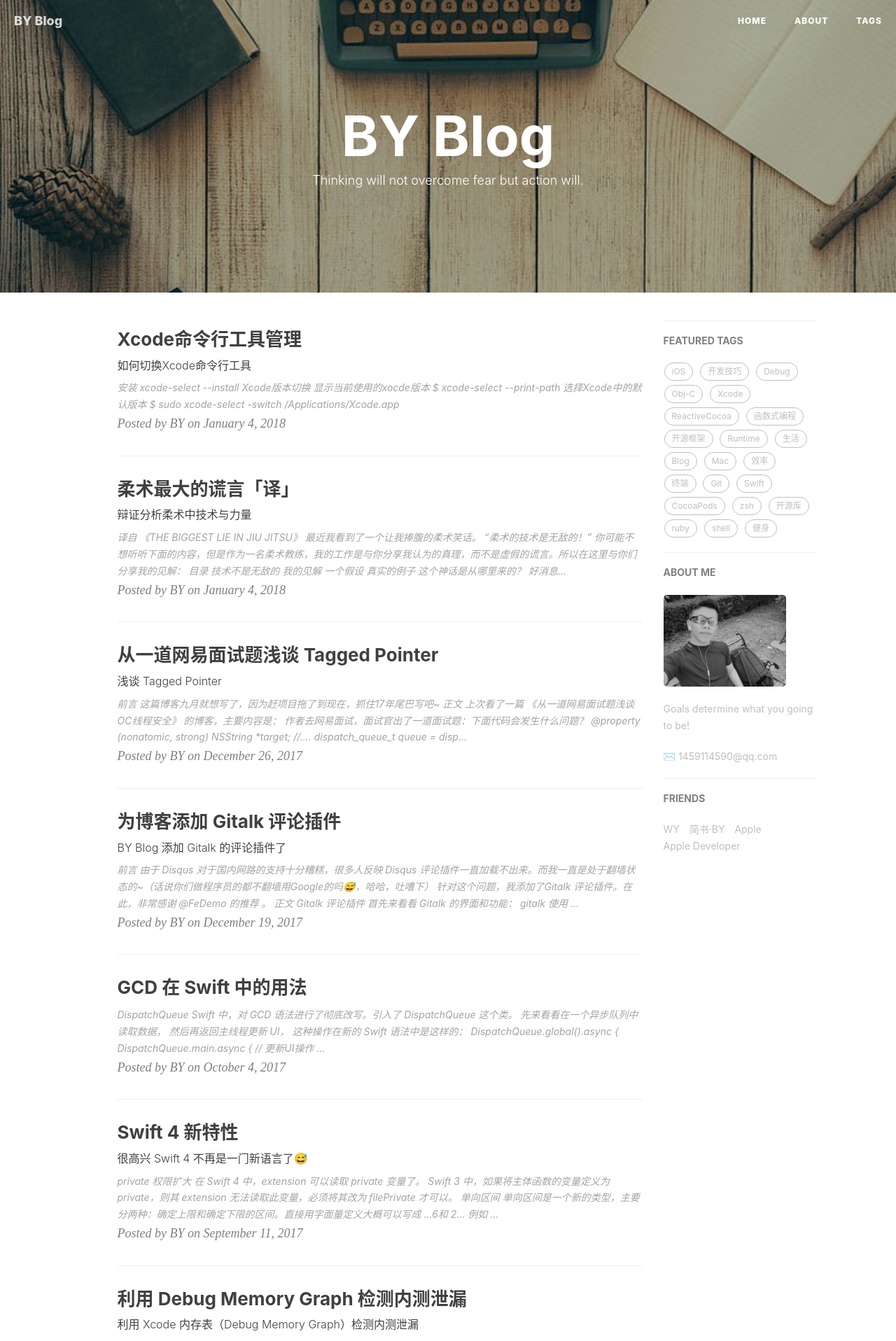
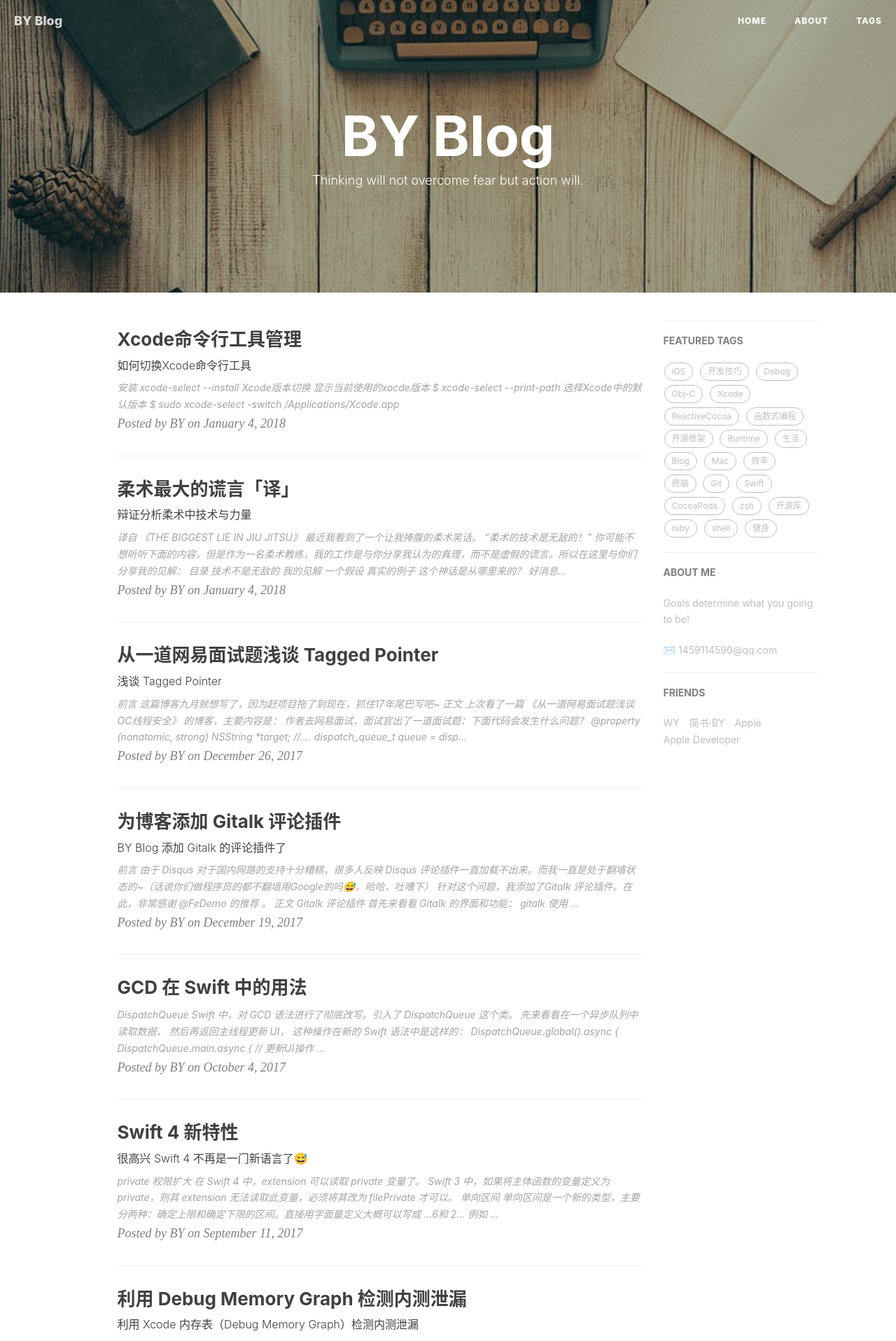
Before and after one commit to Thanos1459/Thanos1459.github.io, a Jekyll site: the page built from index.html, in a window 1280 px wide. Shown: the top 1916 px of the page at 70% size. Built offline with Jekyll 4.4.1, drawn with Linux system fonts in a browser that asks for light colours; nearby versions of some CDN libraries; the list of posts is cut into pages by our own code; comment, search, counter and statistics services are not loaded.

Commit message:
Update _config.yml

```diff
--- a/_config.yml
+++ b/_config.yml
@@ -12,7 +12,7 @@ github_repo: "https://github.com/cropwatchman/cropwatchman.github.io.git" # you
 # Sidebar settings
 sidebar: true                           # whether or not using Sidebar.
 sidebar-about-description: "Goals determine what you going to be!"
-sidebar-avatar: /img/about_BY_gentle.jpg     # use absolute URL, seeing it's used in both `/` and `/about/`
+#sidebar-avatar: /img/about_BY_gentle.jpg     # use absolute URL, seeing it's used in both `/` and `/about/`
 
 
 
```
